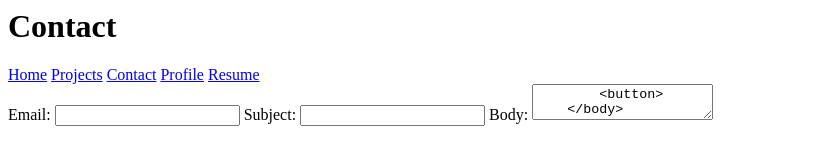
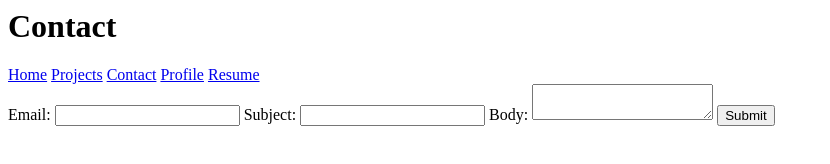
Before and after one commit to Johnny-Timmers/My-repo, a plain HTML site: page contact/index.html in a window 1280 px wide. Shown: the whole page, without its empty margins (0-830 px from the left). Drawn offline with Linux system fonts and the light colour scheme.

Commit message:
Fixed Button

```diff
--- a/contact/index.html
+++ b/contact/index.html
@@ -18,7 +18,7 @@
         <label for="subject">Subject:</label>
         <input name="subject" type="text">
         <label for="body">Body:</label>
-        <textarea name="body">
-        <button>
+        <textarea name="body"></textarea>
+        <button>Submit</button>
     </body>
 </html>
```
